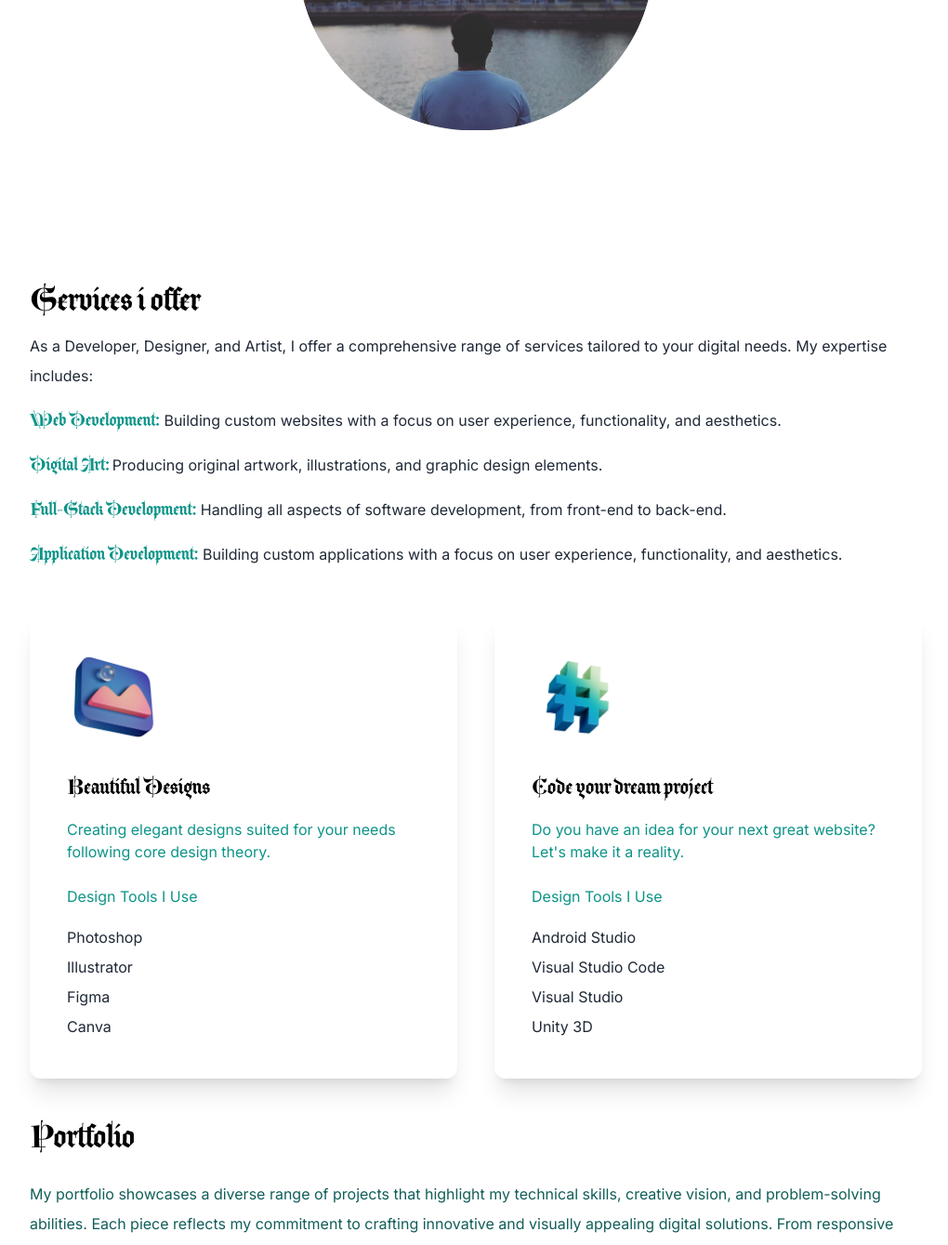
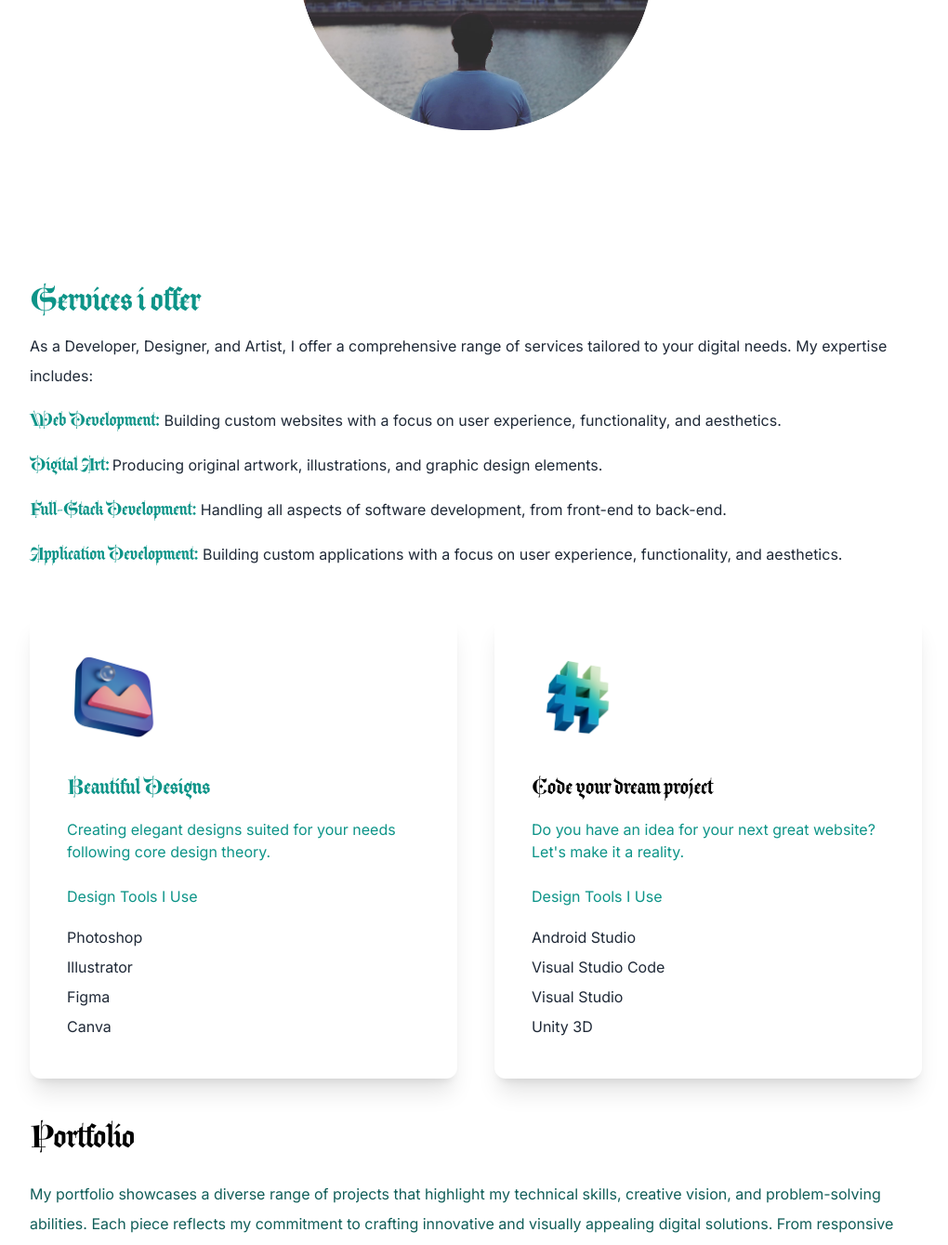
Before and after one commit to km-kurisu/km-kurisu.github.io, a Next.js app: page / in a window 1280 px wide. Shown: the part 1008-2347 px from the top of the page at 93% size, without its empty margins (128-1148 px from the left). Built offline with nearby package versions, Linux system fonts and the light colour scheme.

Commit message:
color changed

```diff
--- a/app/page.js
+++ b/app/page.js
@@ -69,7 +69,7 @@ export default function Home() {
         </section>
         <section>
           <div>
-            <h3 className="text-4xl font-aktura py-1 dark:text-teal-300">Services i offer</h3>
+            <h3 className="text-4xl font-aktura py-1 text-teal-600 dark:text-teal-300">Services i offer</h3>
             <p className="text-md py-2 leading-8 text-gray-800 dark:text-slate-300" >
               As a Developer, Designer, and Artist, I offer a comprehensive range of services tailored to your digital needs. My expertise includes:
               </p>
@@ -87,7 +87,7 @@ export default function Home() {
               </p>
           </div>
           <div className="lg:flex gap-10">
-            <div className="text-left shadow-xl p-10 rounded-xl my-10 flex-1 dark:bg-slate-700 dark:shadow-2xl">
+            <div className="text-left shadow-xl p-10 rounded-xl my-10 flex-1 text-teal-600 dark:bg-slate-700 dark:shadow-2xl">
               <Image src={design} width={100} height={100} />
               <h3 className="text-2xl font-aktura font-medium pt-8 pb-2 dark:text-teal-300 ">
                 Beautiful Designs
```
